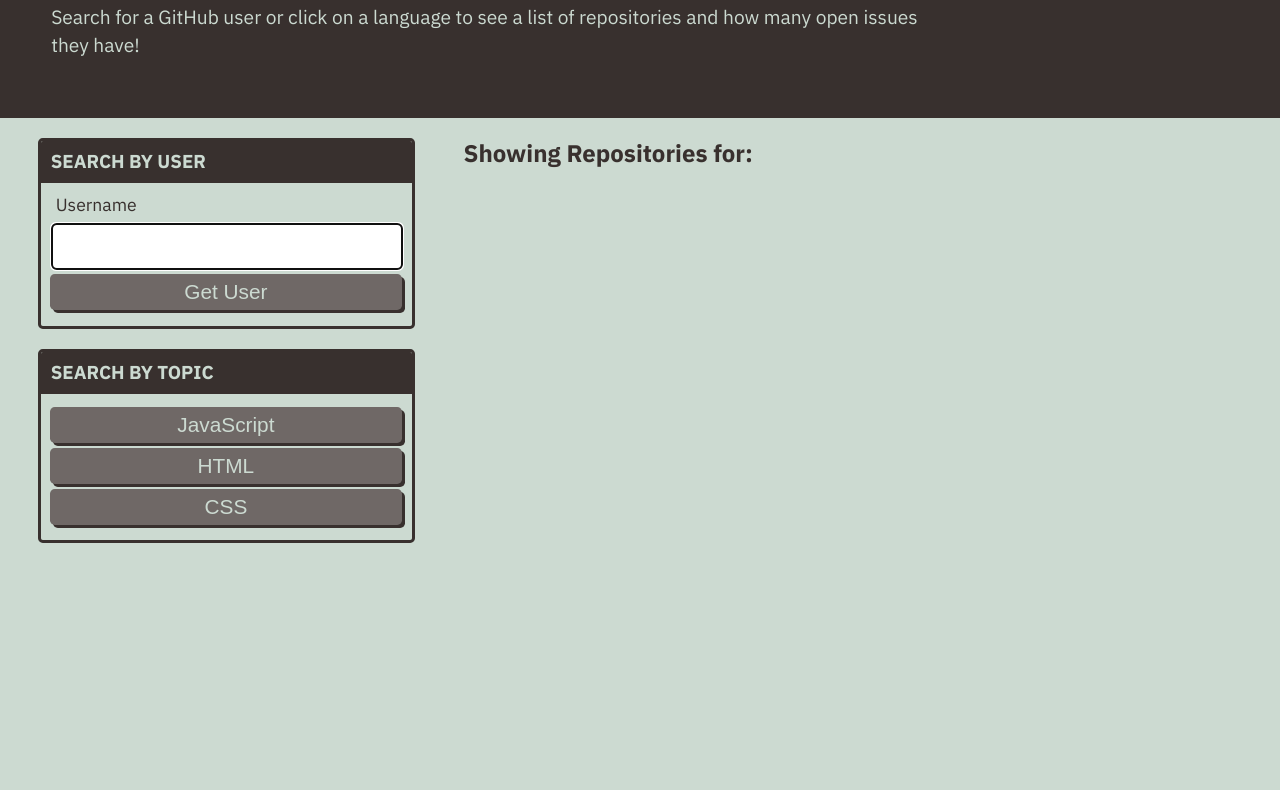
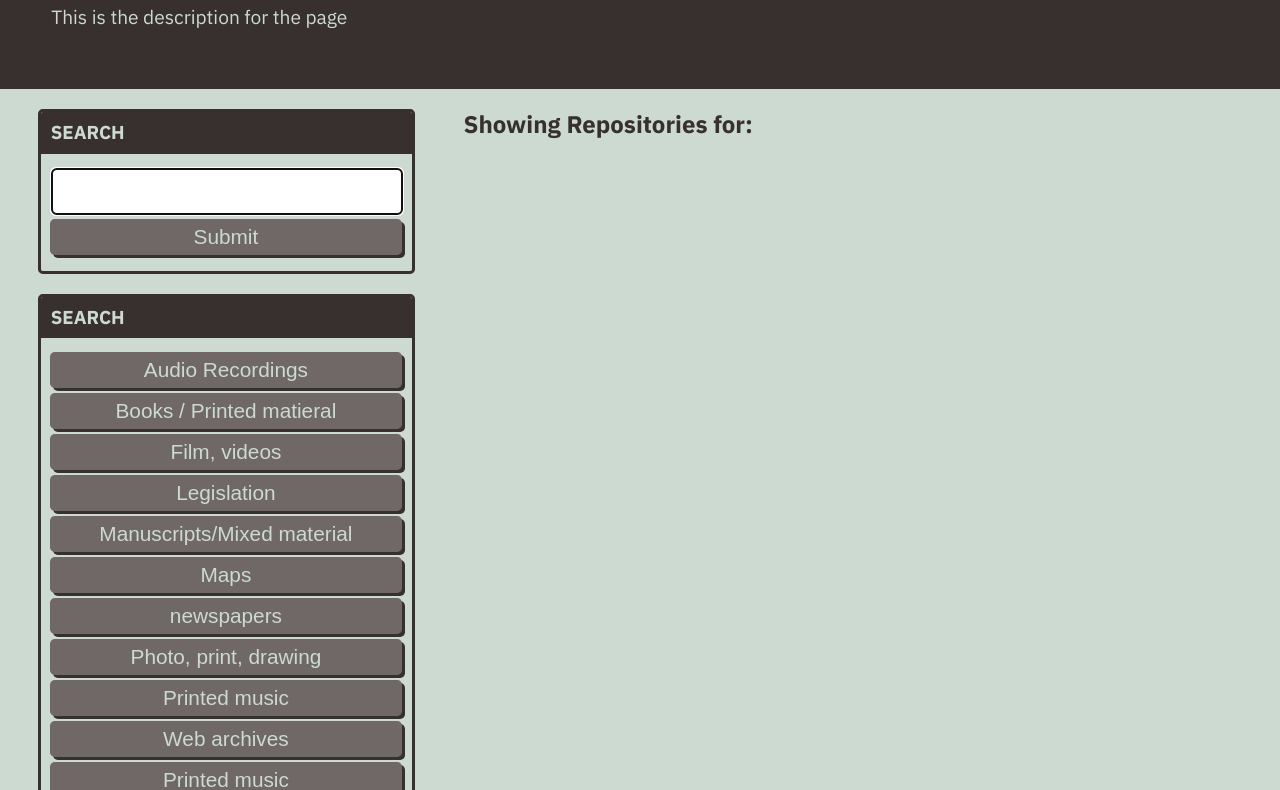
Before and after one commit to matthewbarnes1/library-congress-search-tool, a plain HTML site: page index.html in a window 1280 px wide. Shown: the part 115-905 px from the top of the page. Before the commit the page ends 800 px from the top, so only its background shows below. Drawn offline with Linux system fonts and the light colour scheme.

Commit message:
added git code

```diff
--- a/index.html
+++ b/index.html
@@ -9,16 +9,16 @@
   <link href="https://fonts.googleapis.com/css?family=IBM+Plex+Sans:400,400i,700&display=swap" rel="stylesheet">
   <link rel="stylesheet" href="https://cdnjs.cloudflare.com/ajax/libs/font-awesome/5.11.2/css/all.min.css">
   <link rel="stylesheet" href="style.css" />
-  <title>Git it Done</title>
+  <title>Library of congress search tool</title>
 </head>
 
 <body class="flex-column min-100-vh">
   <header class="hero">
     <h1 class="app-title">
       <!-- The `<i>` element is for icons. These classes come from the Font Awesome font icon library. -->
-      <i class="fab fa-github"></i> Git it Done!
+      Library of Congress, search tool
     </h1>
-    <p>Search for a GitHub user or click on a language to see a list of repositories and how many open issues they have!
+    <p>This is the description for the page
     </p>
   </header>
 
@@ -27,21 +27,30 @@
     <div class="col-12 col-md-4">
 
       <div class="card">
-        <h3 class="card-header text-uppercase">Search By User</h3>
+        <h3 class="card-header text-uppercase">Search</h3>
         <form id="user-form" class="card-body">
-          <label class="form-label" for="username">Username</label>
+          <label class="form-label" for="username"></label>
           <input name="username" id="username" type="text" autofocus="true" class="form-input" />
-          <button type="submit" class="btn">Get User</button>
+          <button type="submit" class="btn">Submit</button>
         </form>
       </div>
 
       <div class="card">
-        <h3 class="card-header text-uppercase">Search By Topic</h3>
+        <h3 class="card-header text-uppercase" id="search">Search</h3>
         <div id="language-buttons" class="card-body">
           <!-- These data-attribute values will be used to search for repositories when a button is clicked. -->
-          <button data-language="javascript" class="btn">JavaScript</button>
-          <button data-language="html" class="btn">HTML</button>
-          <button data-language="css" class="btn">CSS</button>
+          <button data-format="audio" class="btn">Audio Recordings</button>
+          <button data-format="books" class="btn">Books / Printed matieral</button>
+          <button data-format="film-and-videos" class="btn">Film, videos</button>
+          <button data-format="legislation" class="btn">Legislation</button>
+          <button data-format="manuscripts" class="btn">Manuscripts/Mixed material</button>
+          <button data-format="maps" class="btn">Maps</button>
+          <button data-format="Newspapers" class="btn">newspapers</button>
+          <button data-format="photos" class="btn">Photo, print, drawing</button>
+          <button data-format="notated-music" class="btn">Printed music</button>
+          <button data-format="web-archives" class="btn">Web archives</button>
+          <button data-format="notated-music" class="btn">Printed music</button>
+
         </div>
       </div>
     </div>
--- a/script.js
+++ b/script.js
@@ -1,6 +1,6 @@
 var userFormEl = document.querySelector('#user-form');
-var languageButtonsEl = document.querySelector('#language-buttons');
-var nameInputEl = document.querySelector('#username');
+var languageButtonsEl = document.querySelector('#btn');
+var nameInputEl = document.querySelector('#search');
 var repoContainerEl = document.querySelector('#repos-container');
 var repoSearchTerm = document.querySelector('#repo-search-term');
 
```
